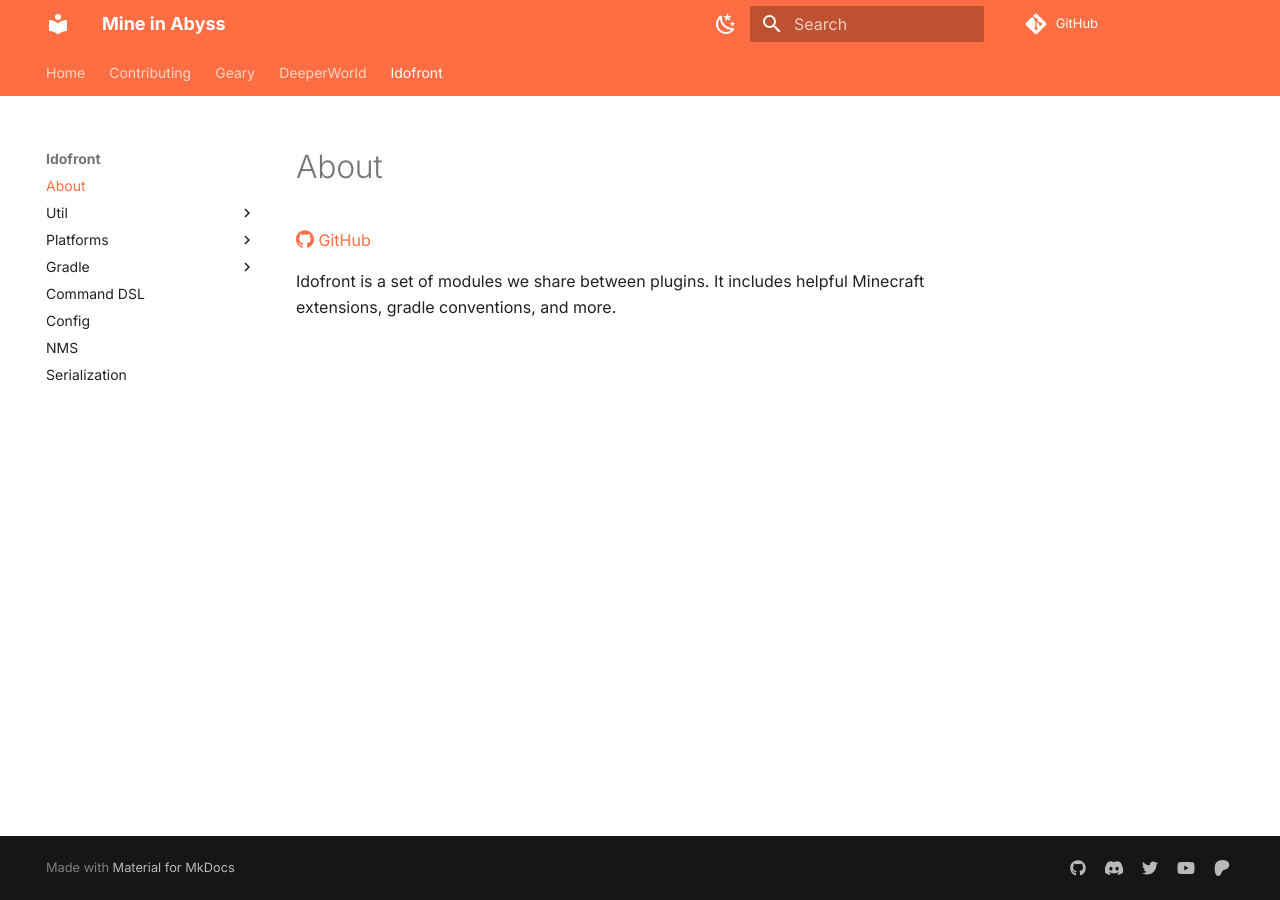
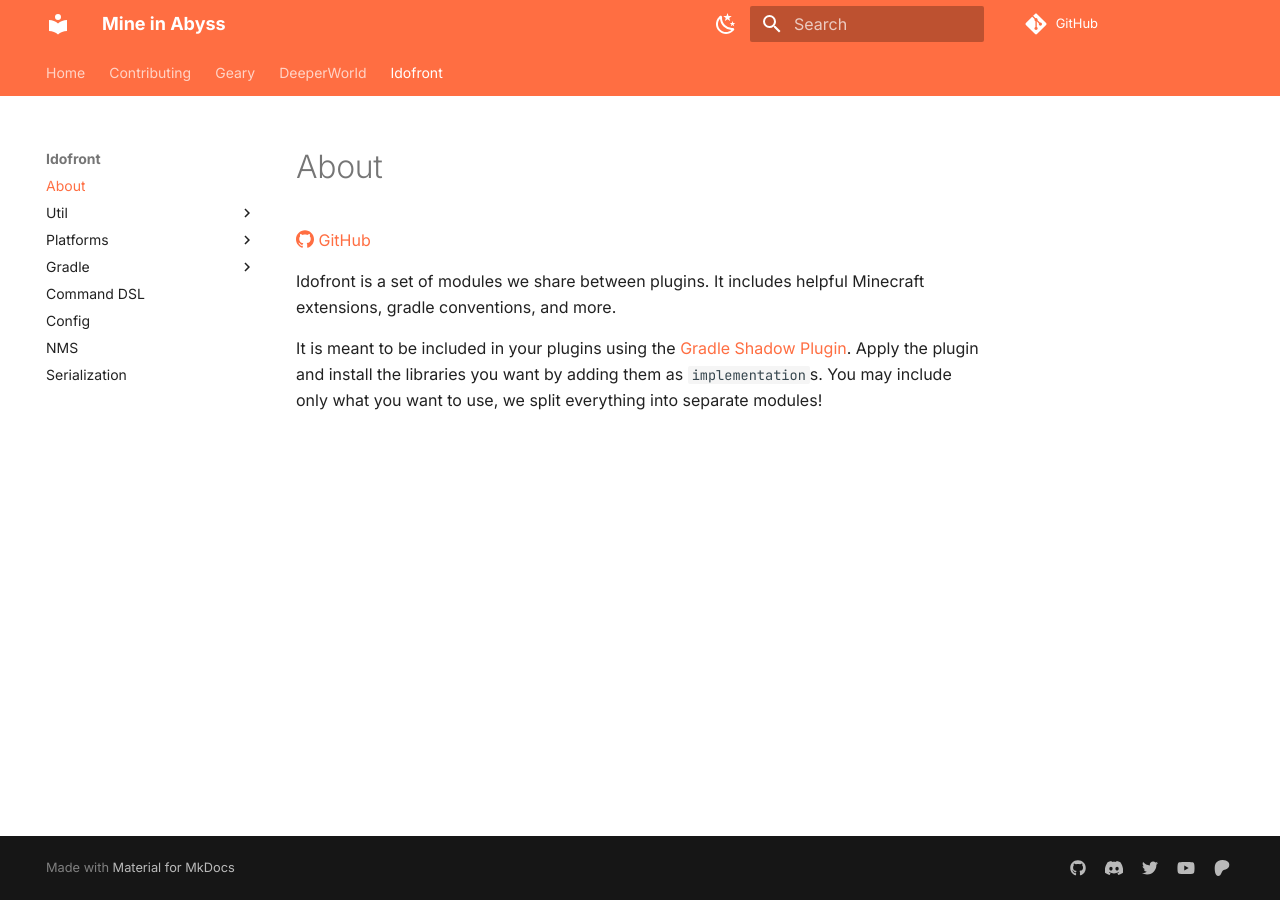
Before and after one commit to MineInAbyss/wiki, an MkDocs documentation site: the page built from docs/idofront/index.md, in a window 1280 px wide. Built offline with MkDocs 1.6.1 and Material for MkDocs 9.7.7, drawn with Linux system fonts in a browser that asks for light colours; comment, search, counter and statistics services are not loaded.

Commit message:
Add info about idofront using shadowjar

```diff
--- a/docs/idofront/index.md
+++ b/docs/idofront/index.md
@@ -2,3 +2,5 @@
 [:simple-github: GitHub](https://github.com/MineInAbyss/Idofront)
 
 Idofront is a set of modules we share between plugins. It includes helpful Minecraft extensions, gradle conventions, and more.
+
+It is meant to be included in your plugins using the [Gradle Shadow Plugin](https://imperceptiblethoughts.com/shadow/). Apply the plugin and install the libraries you want by adding them as `implementation`s. You may include only what you want to use, we split everything into separate modules!
```
